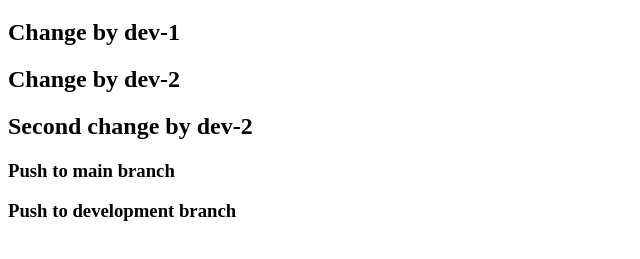
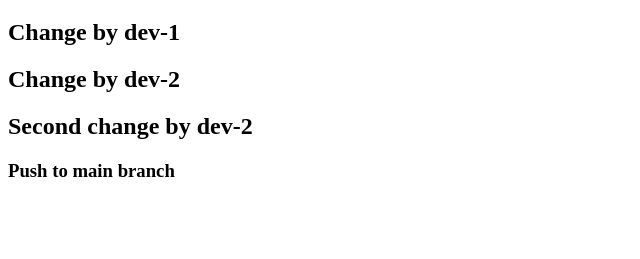
Before and after one commit to Rahad-Ullah/branch-tutorial, a plain HTML site: page index.html in a window 1280 px wide. Shown: the part 61-320 px from the top of the page, without its empty margins (0-640 px from the left). Drawn offline with Linux system fonts and the light colour scheme.

Commit message:
Update index.html

```diff
--- a/index.html
+++ b/index.html
@@ -11,6 +11,5 @@
     <h2>Change by dev-2</h2>
     <h2>Second change by dev-2</h2>
     <h3>Push to main branch</h3>
-    <h3>Push to development branch</h3>
 </body>
 </html>
```
